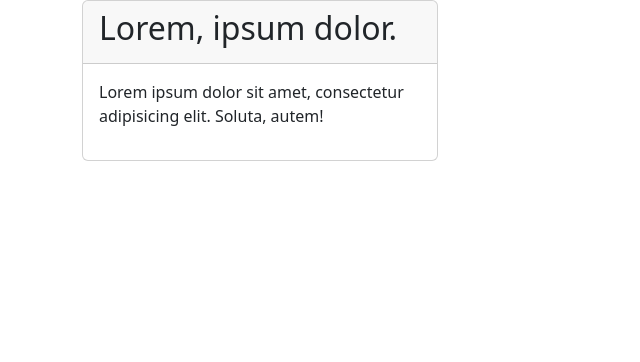
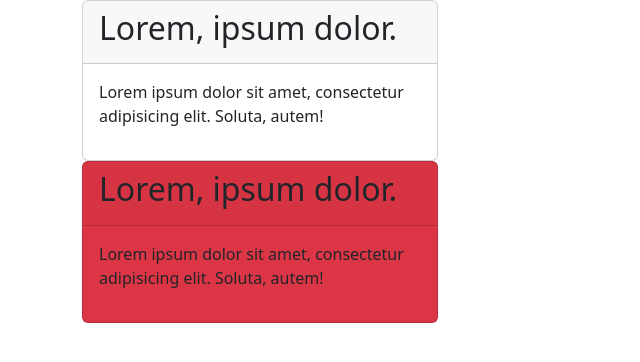
Before and after one commit to Ilxom099/project-3, a plain HTML site: page index.html in a window 1280 px wide. Shown: the whole page, without its empty margins (0-640 px from the left). Drawn offline with nearby package versions, Linux system fonts and the light colour scheme.

Commit message:
muhammad

```diff
--- a/index.html
+++ b/index.html
@@ -27,6 +27,16 @@
                         </p>
                     </div>
                 </div>
+                <div class="card bg-danger">
+                    <div class="card-header">
+                        <h2>Lorem, ipsum dolor.</h2>
+                    </div>
+                    <div class="card-body">
+                        <p>
+                            Lorem ipsum dolor sit amet, consectetur adipisicing elit. Soluta, autem!
+                        </p>
+                    </div>
+                </div>
             </div>
         </div>
     </div>
```
